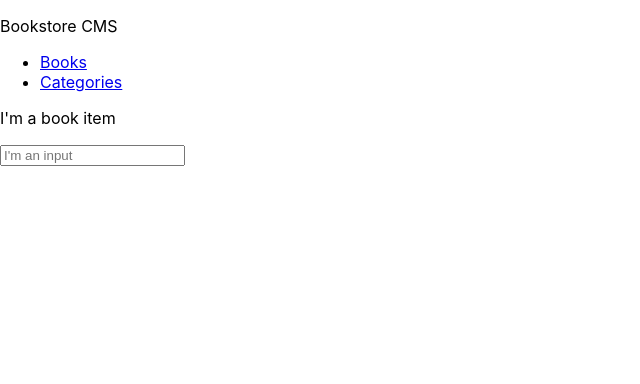
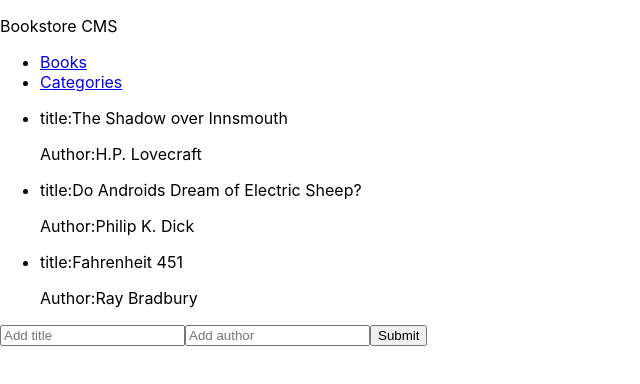
Before and after one commit to mwismann/react-bookstore, a React (Create React App) app: page / in a window 1280 px wide. Shown: the top 384 px of the page, without its empty margins (0-640 px from the left). Built offline with nearby package versions, Linux system fonts and the light colour scheme.

Commit message:
Add PropTypes

```diff
--- a/src/components/BookItem.js
+++ b/src/components/BookItem.js
@@ -1,7 +1,23 @@
-const BookItem = () => (
-  <div>
-    <p>I&apos;m a book item</p>
-  </div>
+import PropTypes from 'prop-types';
+
+const BookItem = ({ item }) => (
+  <li>
+    <p>
+      title:
+      {item.title}
+    </p>
+    <p>
+      Author:
+      {item.author}
+    </p>
+  </li>
 );
 
+BookItem.propTypes = {
+  item: PropTypes.shape({
+    title: PropTypes.string,
+    author: PropTypes.string,
+  }).isRequired,
+};
+
 export default BookItem;
--- a/src/components/Bookshelf.js
+++ b/src/components/Bookshelf.js
@@ -1,9 +1,20 @@
+import PropTypes from 'prop-types';
 import BookItem from './BookItem';
 
-const Bookshelf = () => (
-  <div>
-    <BookItem />
-  </div>
+const Bookshelf = ({ bookList }) => (
+  <ul>
+    {bookList.map((book) => (
+      <BookItem key={book.id} item={book} />
+    ))}
+  </ul>
 );
 
+Bookshelf.propTypes = {
+  bookList: PropTypes.arrayOf(PropTypes.shape({
+    id: PropTypes.number,
+    title: PropTypes.string,
+    author: PropTypes.string,
+  })).isRequired,
+};
+
 export default Bookshelf;
--- /dev/null
+++ b/src/components/BookstoreLogic.js
@@ -0,0 +1,41 @@
+import { useState } from 'react';
+import Bookshelf from './Bookshelf';
+import InputBook from './InputBook';
+
+const BookstoreLogic = () => {
+  const [bookList, setBookList] = useState([
+    {
+      id: 1,
+      title: 'The Shadow over Innsmouth',
+      author: 'H.P. Lovecraft',
+    },
+    {
+      id: 2,
+      title: 'Do Androids Dream of Electric Sheep?',
+      author: 'Philip K. Dick',
+    },
+    {
+      id: 3,
+      title: 'Fahrenheit 451',
+      author: 'Ray Bradbury',
+    },
+  ]);
+
+  const addBook = (bookTitle, bookAuthor) => {
+    const newBook = {
+      id: 4,
+      title: bookTitle,
+      author: bookAuthor,
+    };
+    setBookList([...bookList, newBook]);
+  };
+
+  return (
+    <div>
+      <Bookshelf bookList={bookList} />
+      <InputBook addBook={addBook} />
+    </div>
+  );
+};
+
+export default BookstoreLogic;
--- a/src/components/InputBook.js
+++ b/src/components/InputBook.js
@@ -1,7 +1,38 @@
-const InputBook = () => (
-  <form>
-    <input placeholder="I'm an input" />
-  </form>
-);
+import PropTypes from 'prop-types';
+import { useState } from 'react';
+
+const InputBook = ({ addBook }) => {
+  const [title, setTitle] = useState('');
+  const [author, setAuthor] = useState('');
+
+  const handleTitleChange = (e) => {
+    setTitle(e.target.value);
+  };
+
+  const handleAuthorChange = (e) => {
+    setAuthor(e.target.value);
+  };
+
+  const handleSubmit = (e) => {
+    e.preventDefault();
+    addBook(title, author);
+    setTitle('');
+    setAuthor('');
+  };
+
+  return (
+    <>
+      <form onSubmit={handleSubmit}>
+        <input type="text" placeholder="Add title" value={title} onChange={handleTitleChange} />
+        <input type="text" placeholder="Add author" value={author} onChange={handleAuthorChange} />
+        <button type="submit">Submit</button>
+      </form>
+    </>
+  );
+};
+
+InputBook.propTypes = {
+  addBook: PropTypes.func.isRequired,
+};
 
 export default InputBook;
--- a/src/routes/Home.js
+++ b/src/routes/Home.js
@@ -1,10 +1,8 @@
-import Bookshelf from '../components/Bookshelf';
-import InputBook from '../components/InputBook';
+import BookstoreLogic from '../components/BookstoreLogic';
 
 const Home = () => (
   <div>
-    <Bookshelf />
-    <InputBook />
+    <BookstoreLogic />
   </div>
 );
 
```
